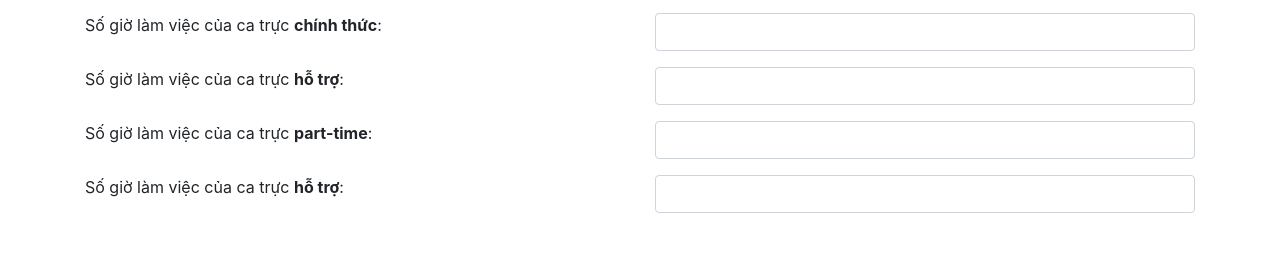
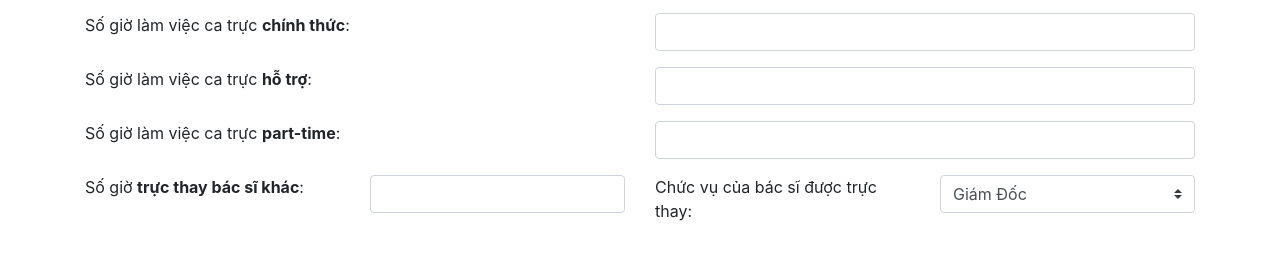
Before and after one commit to giangpham175/mixiDocSalary, a plain HTML site: page index.html in a window 1280 px wide. Shown: the part 249-523 px from the top of the page. Drawn offline with nearby package versions, Linux system fonts and the light colour scheme.

Commit message:
change ui

```diff
--- a/index.html
+++ b/index.html
@@ -9,6 +9,7 @@
 
 <body>
   <div class="container">
+    <!-- ---------------------------- -->
     <h1 class="mt-5 mb-3">Chức vụ nhân viên:</h1>
     <div class="input-group mb-3">
       <select id="jobRank" class="browser-default custom-select">
@@ -23,32 +24,48 @@
       </select>
     </div>
 
+    <!-- ---------------------------- -->
     <h1 class="mt-5 mb-3">Số giờ làm việc:</h1>
     <div class="row">
-      <div class="col-6">Số giờ làm việc của ca trực <b>chính thức</b>:</div>
+      <div class="col-6">Số giờ làm việc ca trực <b>chính thức</b>:</div>
+      <div class="col-6 input-group mb-3">
+        <input id="mainTime" type="number" class="form-control">
+      </div>
+    </div>
+    <div class="row">
+      <div class="col-6">Số giờ làm việc ca trực <b>hỗ trợ</b>:</div>
       <div class="col-6 input-group mb-3">
         <input type="number" class="form-control">
       </div>
     </div>
     <div class="row">
-      <div class="col-6">Số giờ làm việc của ca trực <b>hỗ trợ</b>:</div>
+      <div class="col-6">Số giờ làm việc ca trực <b>part-time</b>:</div>
       <div class="col-6 input-group mb-3">
         <input type="number" class="form-control">
       </div>
     </div>
     <div class="row">
-      <div class="col-6">Số giờ làm việc của ca trực <b>part-time</b>:</div>
-      <div class="col-6 input-group mb-3">
+      <div class="col-3">Số giờ <b>trực thay bác sĩ khác</b>:</div>
+      <div class="col-3 input-group mb-3">
         <input type="number" class="form-control">
       </div>
-    </div>
-    <div class="row">
-      <div class="col-6">Số giờ làm việc của ca trực <b>hỗ trợ</b>:</div>
-      <div class="col-6 input-group mb-3">
-        <input type="number" class="form-control">
+
+      <div class="col-3">Chức vụ của bác sĩ được trực thay:</div>
+      <div class="col-3 input-group mb-3">
+        <select id="jobRankReplaced" class="browser-default custom-select">
+          <option value="1" selected>Giám Đốc</option>
+          <option value="2">Phó Giám Đốc</option>
+          <option value="3">Bác Sĩ Trưởng</option>
+          <option value="4">Bác Sĩ</option>
+          <option value="5">Y Tá</option>
+          <option value="6">Thực Tập Sinh</option>
+          <option value="7">Thử Việc</option>
+          <option value="8">Part-time</option>
+        </select>
       </div>
     </div>
 
+    <!-- ---------------------------- -->
     <h1 class="mt-5 mb-3">Chi phí làm việc:</h1>
     <div class="row">
       <div class="col-6">Phí <b>thưởng</b>:</div>
@@ -82,13 +99,14 @@
   </div>
 
   <script>
+    const mainTime = document.querySelector('#mainTime')
     const ipnElement = document.querySelector('input')
     const btnElement = document.querySelector('button')
     const resultElement = document.querySelector('#result')
 
     btnElement.addEventListener('click', calculateSalary)
     function calculateSalary() {
-
+      console
     }
 
 
```
